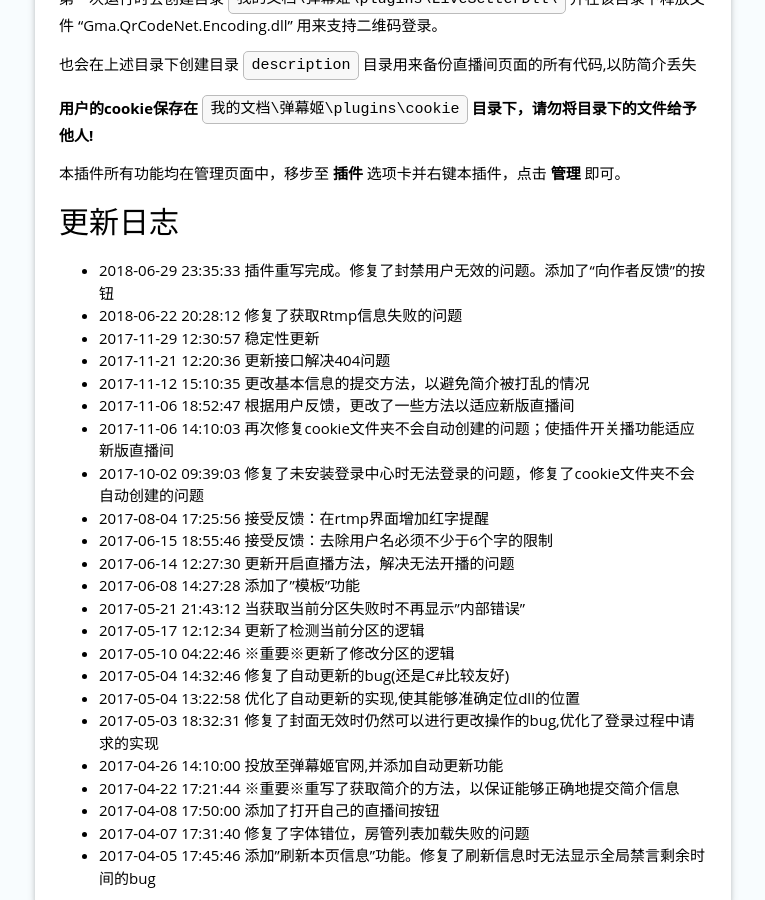
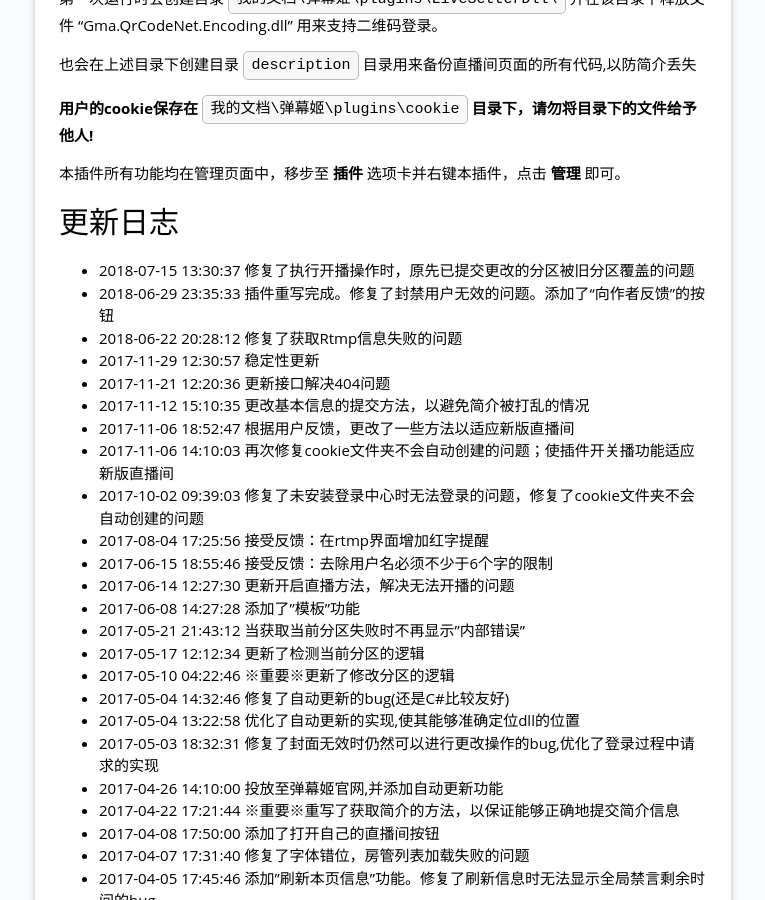
Before and after one commit to Bililive/www.danmuji.org, a Jekyll site: the page built from _plugin/LiveSetter.md, in a window 1280 px wide and 900 px high, scrolled down 1281 px. Shown: the whole window, without its empty margins (309-1074 px from the left). Built offline with Jekyll 4.4.1, drawn with Linux system fonts in a browser that asks for light colours; some of the changed text lies outside the part shown.

Commit message:
更新管理直播间小工具至1.2.1
修复了执行开播操作时，原先已提交更改的分区被旧分区覆盖的问题

```diff
--- a/_plugin/LiveSetter.md
+++ b/_plugin/LiveSetter.md
@@ -5,10 +5,10 @@ auther: Executor丶
 plugin_author: Executor丶
 plugin_name: 管理直播间小工具
 plugin_desc: 管理你的直播间
-plugin_version: 1.2.0
-plugin_update_datetime: 2018-06-29 23:35:33 +0800
+plugin_version: 1.2.1
+plugin_update_datetime: 2018-07-15 13:30:37 +0800
 plugin_update_desc: |-
-  插件重写完成。修复了封禁用户无效的问题。添加了“向作者反馈”的按钮
+  修复了执行开播操作时，原先已提交更改的分区被旧分区覆盖的问题
 plugin_dllink: /resource/LiveSetter/LiveSetter.zip
 plugin_dlnote: 只在弹幕姬官网提供下载,请勿转载
 ---
@@ -52,6 +52,7 @@ plugin_dlnote: 只在弹幕姬官网提供下载,请勿转载
 
 更新日志
 ---
+- 2018-07-15 13:30:37 修复了执行开播操作时，原先已提交更改的分区被旧分区覆盖的问题
 - 2018-06-29 23:35:33 插件重写完成。修复了封禁用户无效的问题。添加了“向作者反馈”的按钮
 - 2018-06-22 20:28:12 修复了获取Rtmp信息失败的问题
 - 2017-11-29 12:30:57 稳定性更新
```
Also changed, not shown: 2 other files.
